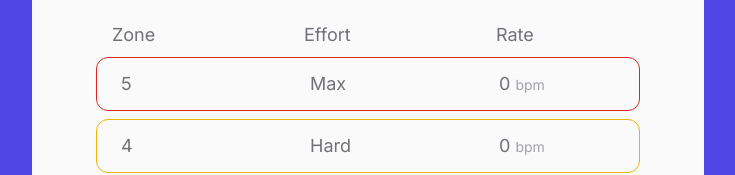
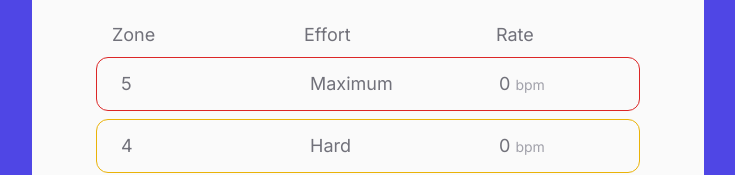
Before and after one commit to dhiodhaha/heart-zone-calculator, a Next.js app: page / in a window 1280 px wide. Shown: the part 393-568 px from the top of the page, without its empty margins (272-1007 px from the left). Built offline with nearby package versions, Linux system fonts and the light colour scheme.

Commit message:
fix(ui): error notification

```diff
--- a/src/components/Calculate.jsx
+++ b/src/components/Calculate.jsx
@@ -64,23 +64,23 @@ export const Calculate = () => {
             <CircleHelp className="size-6 opacity-60" />
           </div>
         </div>
-      </div>{" "}
+      </div>
       <div>
         <div className="flex flex-col items-center justify-center ">
           {error && (
-            <span className="mb-4 relative inline-block bg-red-600 py-1.5 px-3  text-zinc-50 text-sm">
+            <span className="mb-4 md:top-0 absolute md:relative top-16 inline-block bg-red-600 py-1.5 px-3  text-zinc-50 text-sm">
               {error}
             </span>
-          )}{" "}
-          <div className="text-xl">Age</div>{" "}
+          )}
+          <div className="text-xl">Age</div>
           <div className="flex flex-col items-center border-b-2 border-b-indigo-500">
             <input
               type="number"
               className="select-all flex flex-wrap text-center group-focus border-none outline-none focus:ring-transparent text-zinc-50 text-8xl bg-transparent w-48 focus:outline-none mr-2"
               value={age}
               onChange={handleAgeChange}
-            />{" "}
-          </div>{" "}
+            />
+          </div>
           <div className="w-full text-zinc-900">
             <Listbox value={selectedZone} onChange={handleZoneChange}>
               <div className="relative mt-1">
@@ -88,7 +88,7 @@ export const Calculate = () => {
                   <span className="block truncate">{selectedZone.name}</span>
                   <span className="pointer-events-none absolute inset-y-0 right-0 flex items-center pr-2">
                     <ChevronDownIcon
-                      className="h-5 w-5 text-gray-400"
+                      className="size-5 text-gray-400"
                       aria-hidden="true"
                     />
                   </span>
@@ -140,7 +140,7 @@ export const Calculate = () => {
           </div>
           {showResetButton && (
             <button
-              className=" bg-indigo-500 hover:bg-indigo-300 border-black/40 text-white font-light w-full py-3 px-20 rounded-xl my-4 transition-colors druation-300 shadow-md"
+              className=" bg-indigo-500 hover:bg-indigo-300 border-black/40 text-white font-light w-full py-3 px-20 rounded-xl my-4 transition-colors druation-300 shadow-md "
               onClick={() => {
                 setAge("");
                 setShowResetButton(false);
@@ -170,7 +170,7 @@ export const Calculate = () => {
             onClick={() => setSelectedZone(zones[0])}
           >
             <div className="w-24">5</div>
-            <div className="w-24">Max</div>
+            <div className="w-24">Maximum</div>
             <div className="w-32">
               {age ? calculateHeartRateZone(5) : "0"}{" "}
               <span
```
